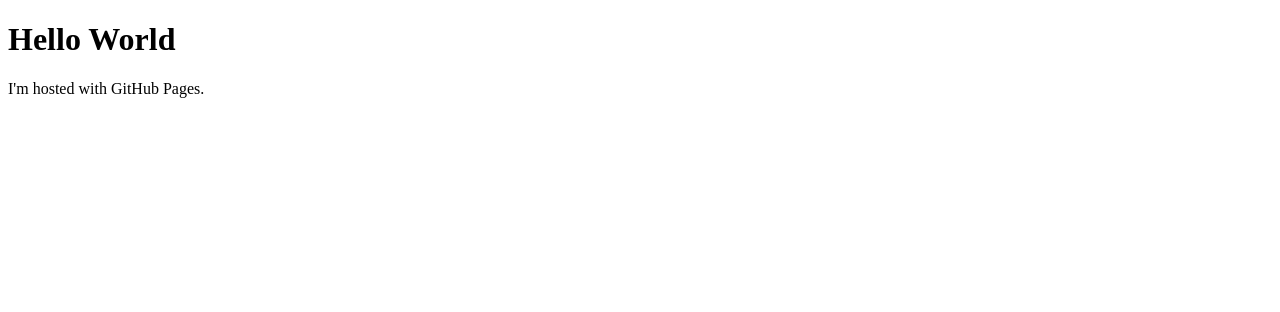
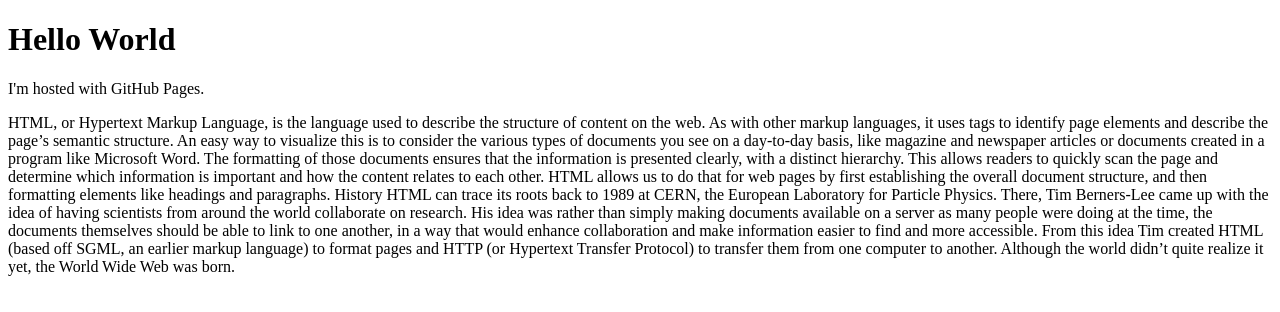
Before and after one commit to syapa12/syapa12.github.io, a plain HTML site: page index.html in a window 1280 px wide. Drawn offline with Linux system fonts and the light colour scheme.

Commit message:
Update index.html

```diff
--- a/index.html
+++ b/index.html
@@ -3,5 +3,10 @@
 <body>
 <h1>Hello World</h1>
 <p>I'm hosted with GitHub Pages.</p>
+<p></p>HTML, or Hypertext Markup Language, is the language used to describe the structure of content on the web. As with other markup languages, it uses tags to identify page elements and describe the page’s semantic structure. An easy way to visualize this is to consider the various types of documents you see on a day-to-day basis, like magazine and newspaper articles or documents created in a program like Microsoft Word. The formatting of those documents ensures that the information is presented clearly, with a distinct hierarchy. This allows readers to quickly scan the page and determine which information is important and how the content relates to each other. HTML allows us to do that for web pages by first establishing the overall document structure, and then formatting elements like headings and paragraphs.
+History
+
+HTML can trace its roots back to 1989 at CERN, the European Laboratory for Particle Physics. There, Tim Berners-Lee came up with the idea of having scientists from around the world collaborate on research. His idea was rather than simply making documents available on a server as many people were doing at the time, the documents themselves should be able to link to one another, in a way that would enhance collaboration and make information easier to find and more accessible. From this idea Tim created HTML (based off SGML, an earlier markup language) to format pages and HTTP (or Hypertext Transfer Protocol) to transfer them from one computer to another. Although the world didn’t quite realize it yet, the World Wide Web was born.</p>
+
 </body>
 </html>
```
